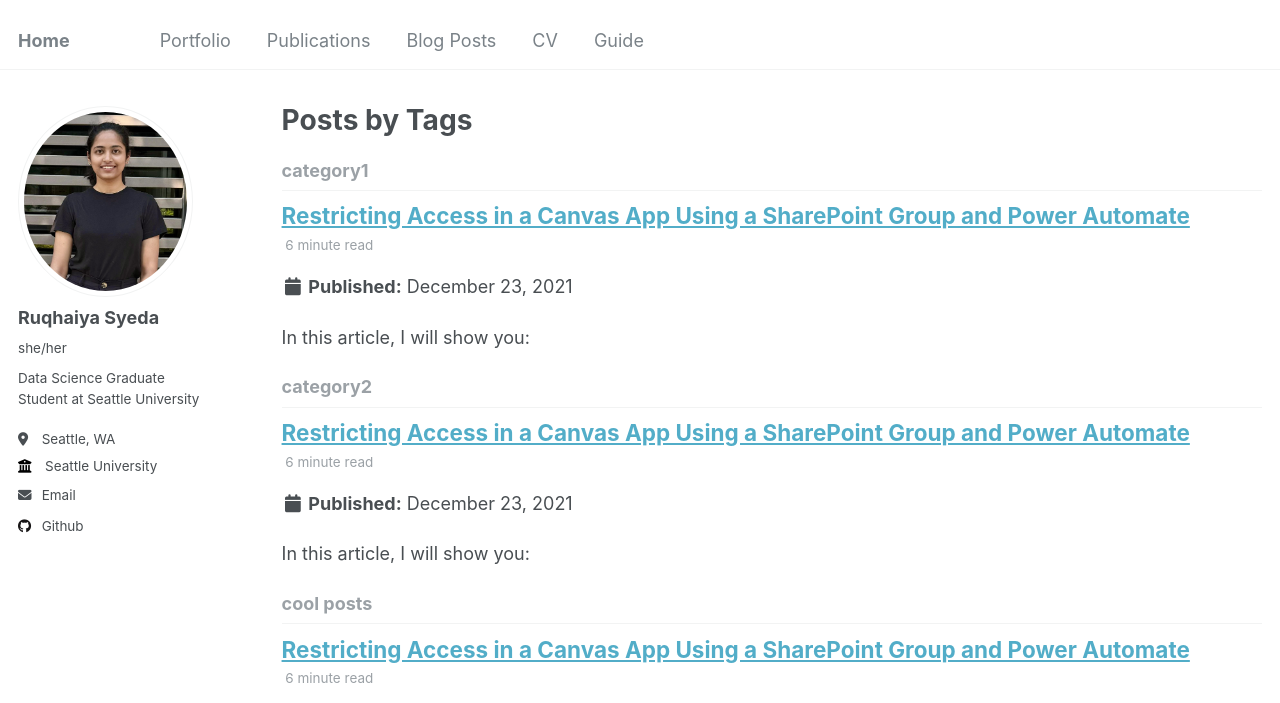
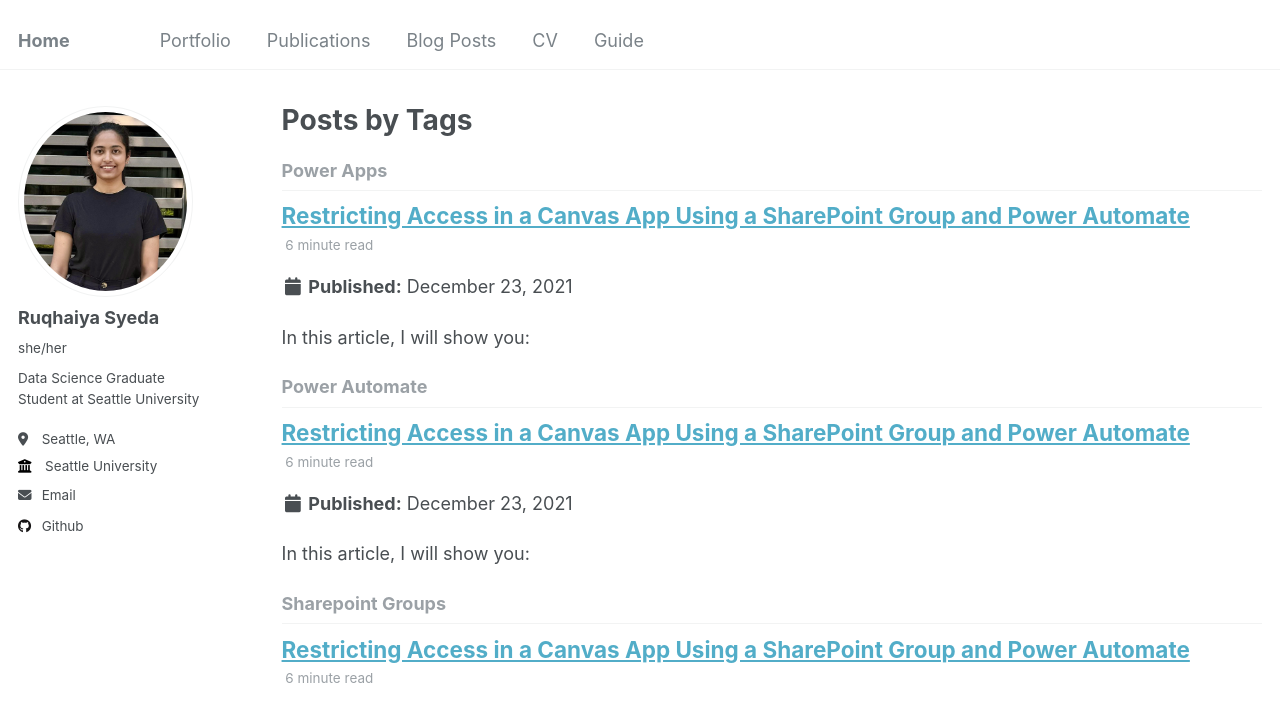
Before and after one commit to Ruqhaiya/ruqhaiya.github.io, a Jekyll site: the page built from _pages/tag-archive.html, in a window 1280 px wide and 1215 px high. Shown: the top 703 px of the window. Built offline with Jekyll 4.4.1, drawn with Linux system fonts in a browser that asks for light colours.

Commit message:
Update 2012-08-14-blog-post-1.md

```diff
--- a/_posts/2012-08-14-blog-post-1.md
+++ b/_posts/2012-08-14-blog-post-1.md
@@ -3,16 +3,15 @@ title: 'Restricting Access in a Canvas App Using a SharePoint Group and Power Au
 date: 2021-12-23
 permalink: /posts/2012/08/blog-post-1/
 tags:
-  - cool posts
-  - category1
-  - category2
+  - Power Automate
+  - Power Apps
+  - Sharepoint Groups
 ---
 In this article, I will show you:
 
 -> How to restrict users from accessing certain features in a canvas app, while other users can still see and use features.
 
 -> How to use SharePoint action in Power Automate to authenticate a user.
-
 
 ## Why Restrict Access?
 In any App, there’s always more than one type of user. For example, there will be customers, staff, administrators, and so on in an event management application. An administrator will have access to everything; meanwhile, staff will have limited access. However, a customer can only access his data.
```
